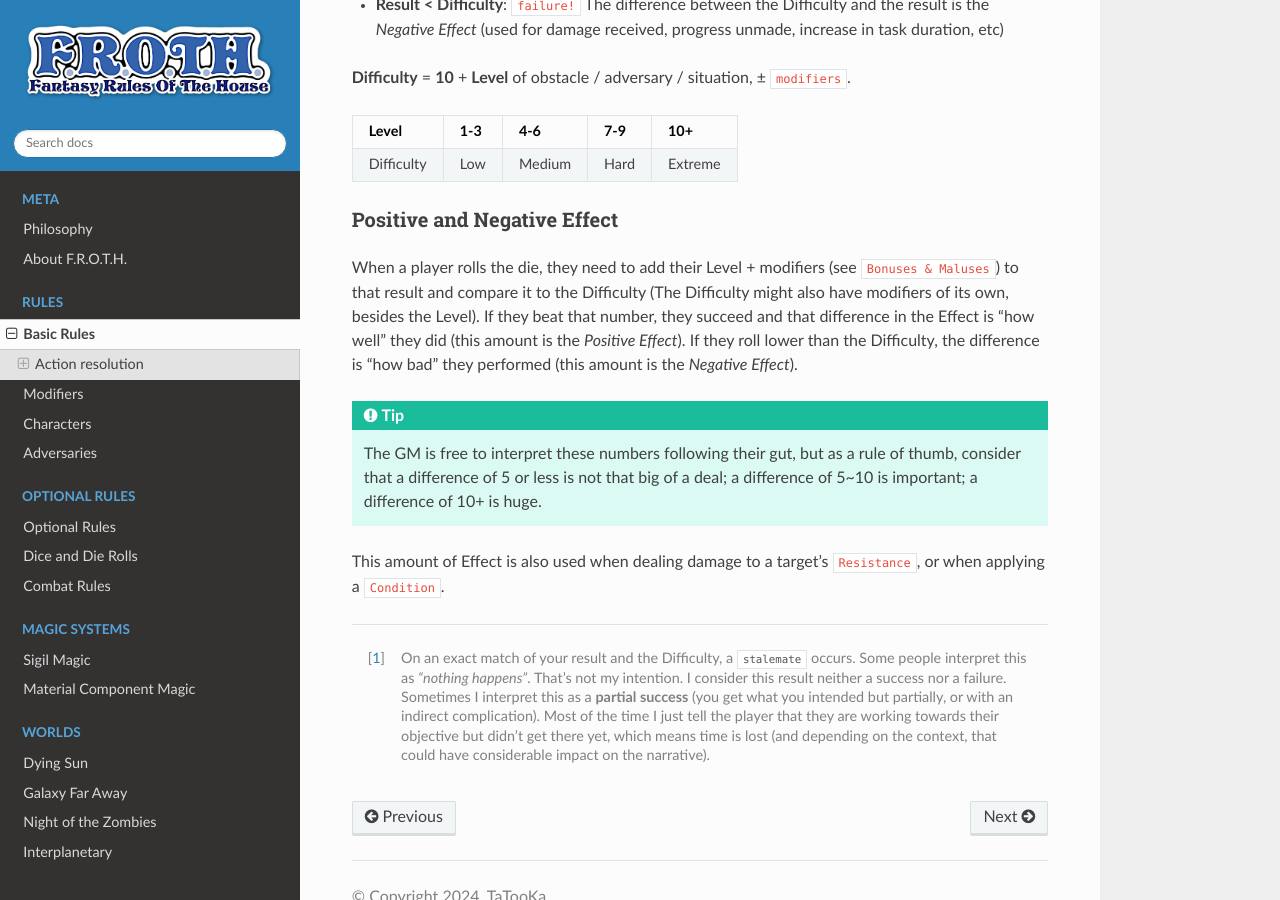
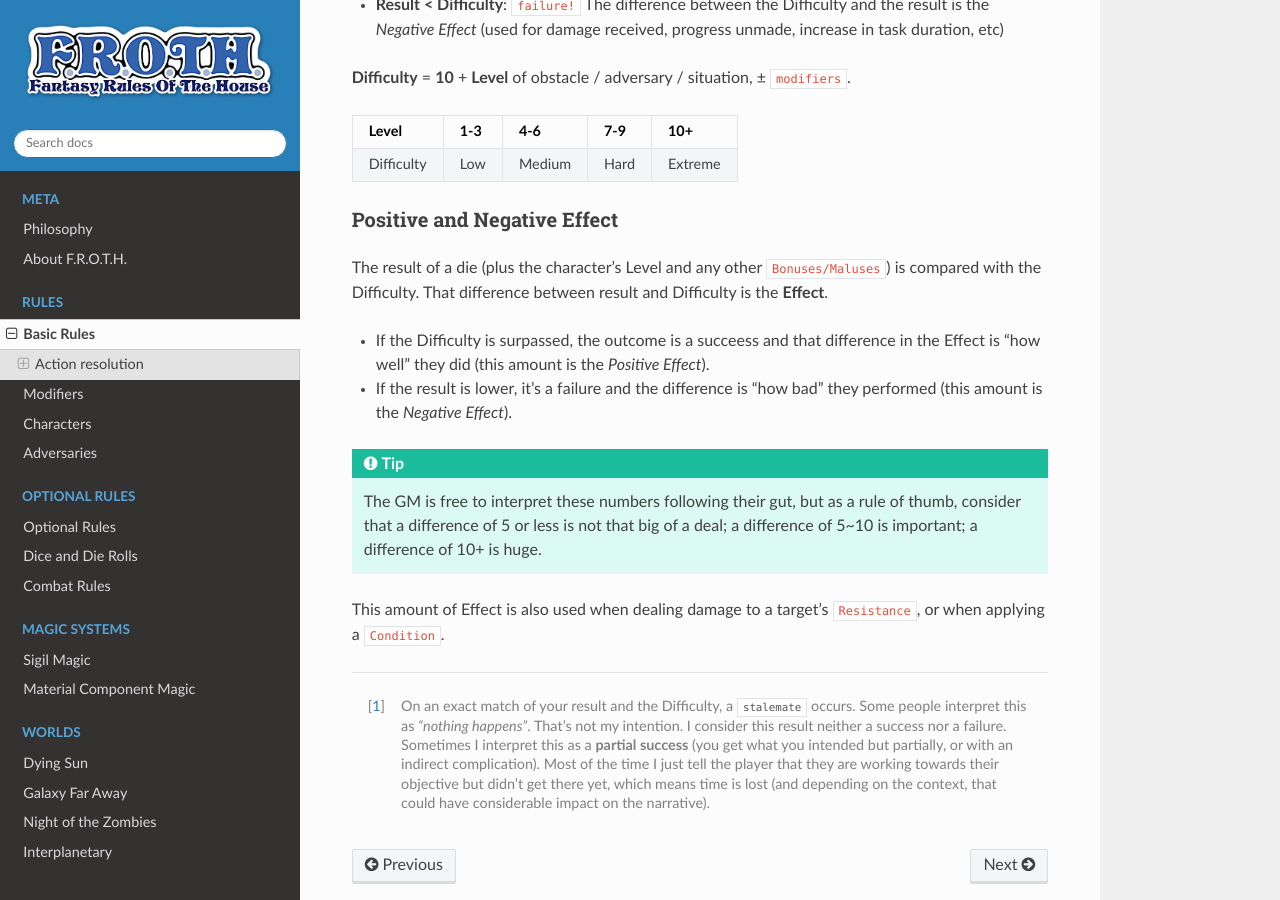
Before and after one commit to TaTooKa/froth, a Sphinx documentation site: the page built from docs/source/pages/rules/basicrules.rst, in a window 1280 px wide and 900 px high, scrolled down 740 px. Built offline with Sphinx 7.4.7 and the Read the Docs theme 3.1.0, drawn with Linux system fonts in a browser that asks for light colours; cross-references to code outside the pages are shown as plain code.

Commit message:
improve effect ref.

```diff
--- a/docs/source/pages/rules/basicrules.rst
+++ b/docs/source/pages/rules/basicrules.rst
@@ -33,13 +33,18 @@ Positive and Negative Effect
 
 .. _effect:
 
-When a player rolls the die, they need to add their Level + modifiers (see :hoverxref:`Bonuses & Maluses <bonusesmaluses>`) to that result and compare it to the Difficulty (The Difficulty might also have modifiers of its own, besides the Level). If they beat that number, they succeed and that difference in the Effect is “how well” they did (this amount is the *Positive Effect*). If they roll lower than the Difficulty, the difference is “how bad” they performed (this amount is the *Negative Effect*).
+.. container:: effect
 
-.. tip::
+   The result of a die (plus the character's Level and any other :hoverxref:`Bonuses/Maluses <bonusesmaluses>`) is compared with the Difficulty. That difference between result and Difficulty is the **Effect**.
 
-   The GM is free to interpret these numbers following their gut, but as a rule of thumb, consider that a difference of 5 or less is not that big of a deal; a difference of 5~10 is important; a difference of 10+ is huge.
+   - If the Difficulty is surpassed, the outcome is a succeess and that difference in the Effect is “how well” they did (this amount is the *Positive Effect*).
+   - If the result is lower, it's a failure and the difference is “how bad” they performed (this amount is the *Negative Effect*).
 
-This amount of Effect is also used when dealing damage to a target's :hoverxref:`Resistance <resistancepoints>`, or when applying a :hoverxref:`Condition <conditions>`.
+   .. tip::
+
+      The GM is free to interpret these numbers following their gut, but as a rule of thumb, consider that a difference of 5 or less is not that big of a deal; a difference of 5~10 is important; a difference of 10+ is huge.
+
+   This amount of Effect is also used when dealing damage to a target's :hoverxref:`Resistance <resistancepoints>`, or when applying a :hoverxref:`Condition <conditions>`.
 
 ----------
 
```
